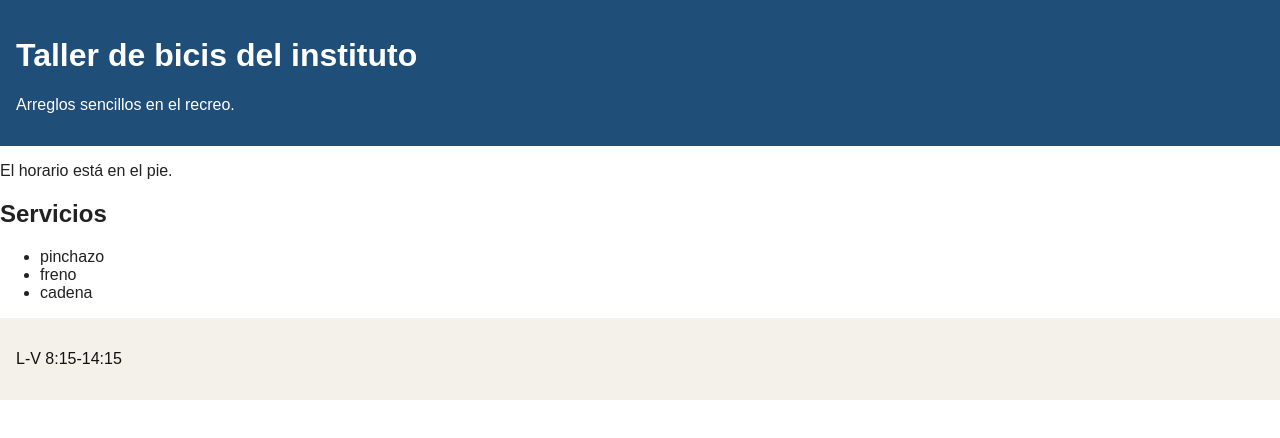
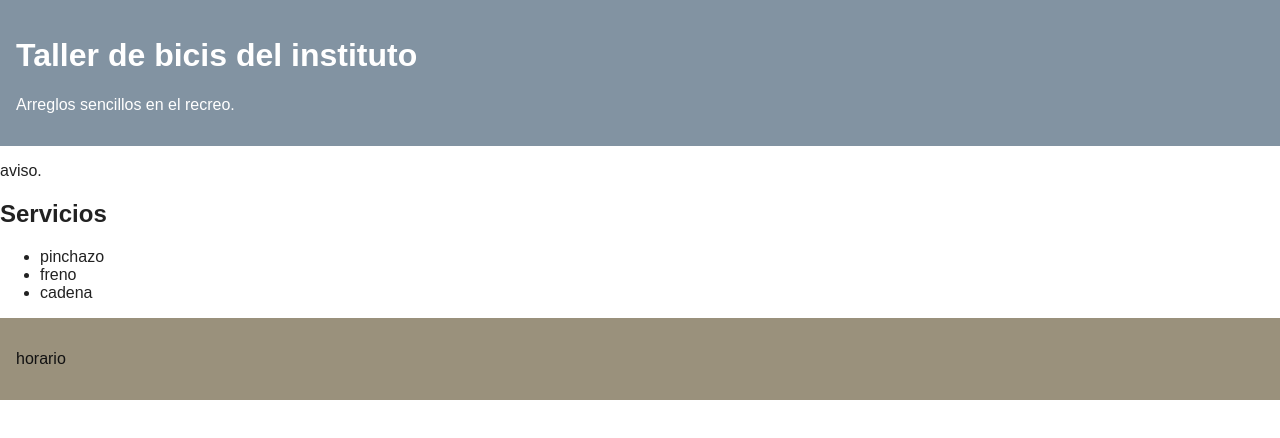
Before and after one commit to enekomunozbalma/taller-bicis-2627, a plain HTML site: page index.html in a window 1280 px wide. Drawn offline with Linux system fonts and the light colour scheme.

Commit message:
actualizar horario

```diff
--- a/estilos.css
+++ b/estilos.css
@@ -1,3 +1,3 @@
 body { font-family: Arial, sans-serif; margin: 0; color: #222; }
-header { background: #1f4e79; color: white; padding: 1rem; }
-footer { background: #f4f1ea; padding: 1rem; color: #111; }
+header { background: #8293a2; color: white; padding: 1rem; }
+footer { background: #9a917c; padding: 1rem; color: #111; }
--- a/index.html
+++ b/index.html
@@ -11,7 +11,7 @@
     <p>Arreglos sencillos en el recreo.</p>
   </header>
   <main>
-    <p id="aviso">El horario está en el pie.</p>
+    <p id="aviso">aviso.</p>
     <section id="servicios">
 
       <h2>Servicios</h2>
@@ -23,7 +23,7 @@
     </section>
   </main>
   <footer>
-    <p>L-V 8:15-14:15</p>
+    <p>horario</p>
   </footer>
 </body>
 </html>
```
